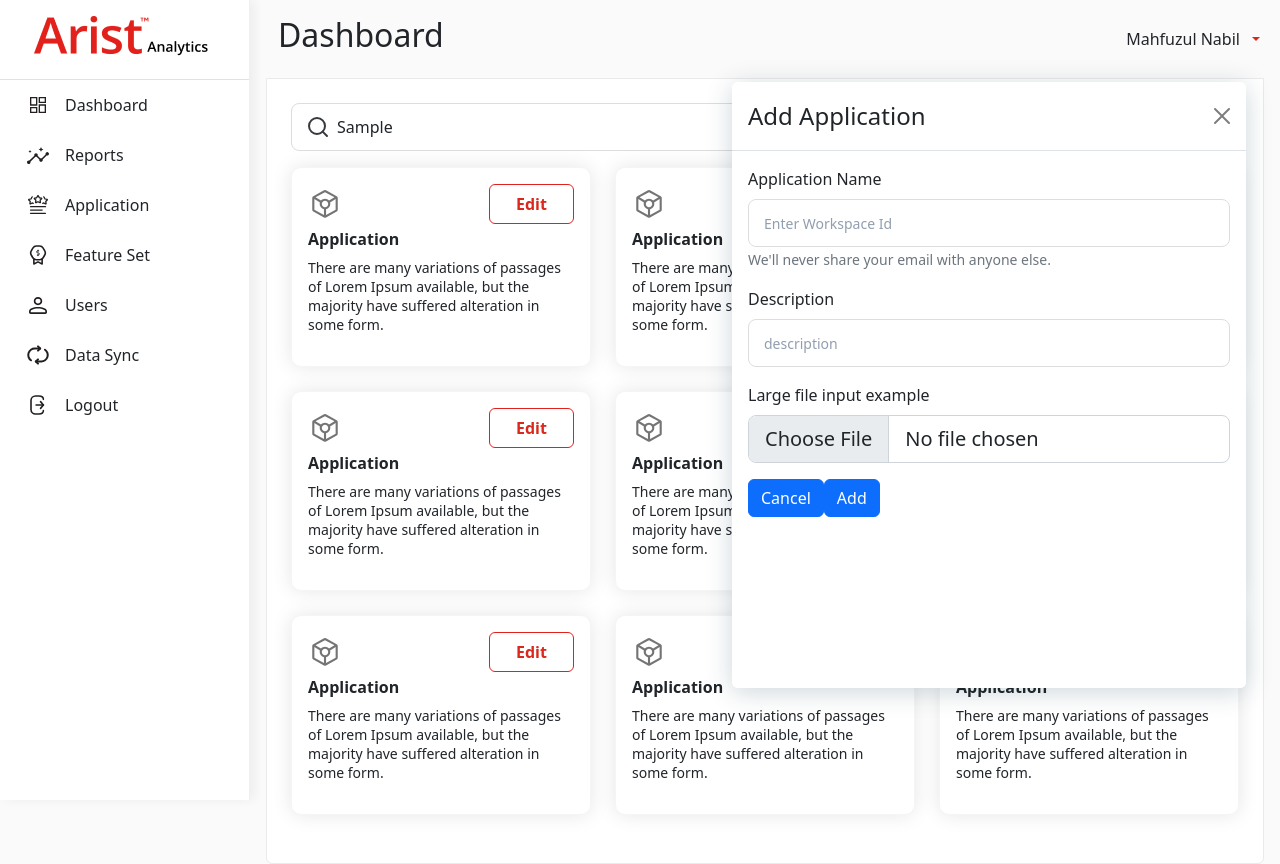
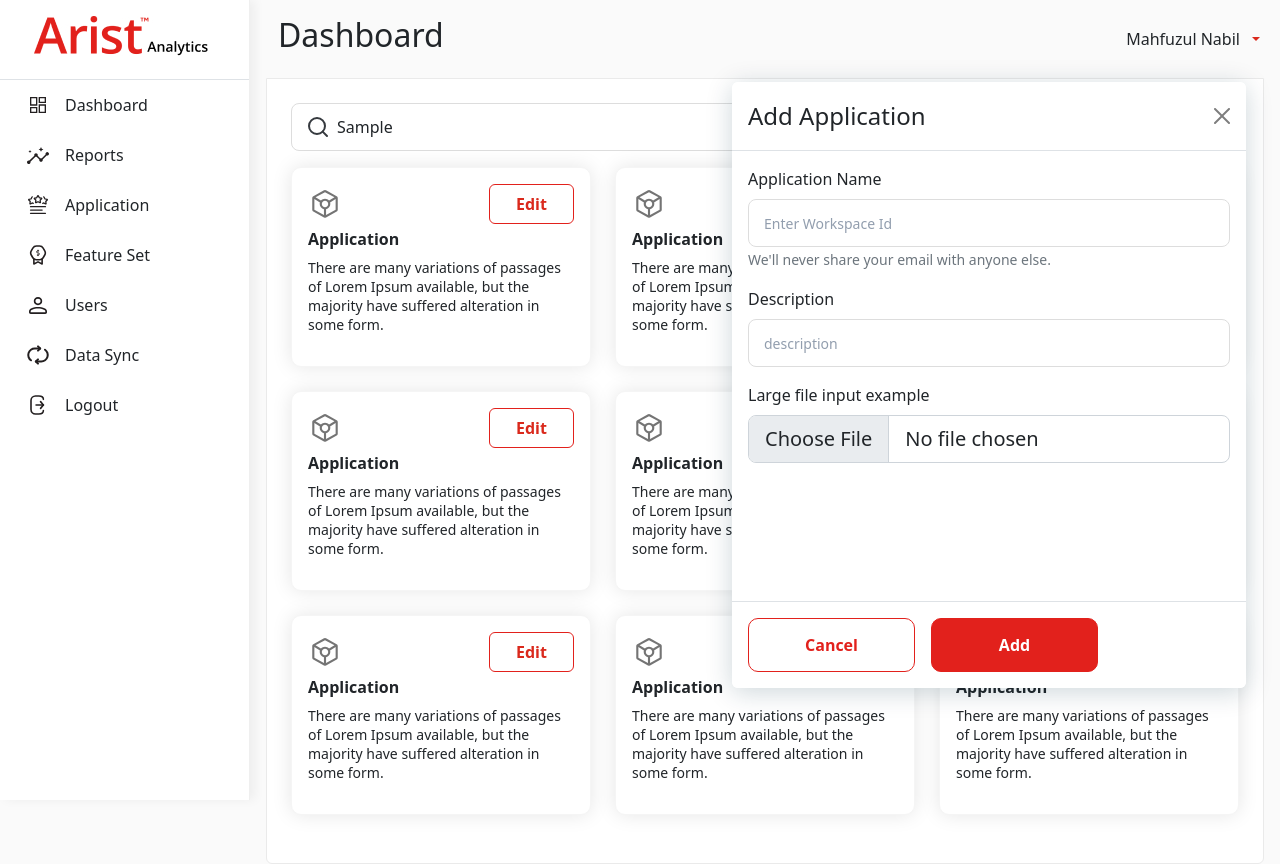
Before and after one commit to siddhanshjain/farragutapp, a React (Create React App) app in the folder farragut/: page /application in a window 1280 px wide. Both pictures are taken after typing "Sample" into the empty fields and a click on the button "Add". Built offline with nearby package versions, Linux system fonts and the light colour scheme.

Commit message:
[Commit for red button css]

```diff
--- a/farragut/src/assets/css/common.css
+++ b/farragut/src/assets/css/common.css
@@ -14,6 +14,7 @@ input::placeholder {
   color: #929eae !important;
   font-size: 14px;
 }
+/* Button css */
 .buttoncss1 {
   background-color: #da291c;
   border-radius: 8px;
@@ -21,6 +22,42 @@ input::placeholder {
   color: #ffffff;
   border: none;
 }
+.red-btn.btn-danger {
+  font-weight: 600;
+  font-size: 16px;
+  line-height: 26px;
+  color: #ffffff;
+  border: 1px solid #e2211c;
+  background-color: #e2211c;
+  border-radius: 10px;
+  min-width: 167px;
+  padding-top: 13px;
+  padding-bottom: 13px;
+  text-align: center;
+}
+.red-btn.btn-danger:hover {
+  color: #ffffff;
+  background-color: #e2211c;
+}
+.red-btn-outline.btn-outline-danger {
+  font-weight: 600;
+  font-size: 16px;
+  line-height: 26px;
+  color: #e2211c;
+  border: 1px solid #e2211c;
+  background-color: #ffffff;
+  border-radius: 10px;
+  min-width: 167px;
+  padding-top: 13px;
+  padding-bottom: 13px;
+  text-align: center;
+}
+.red-btn-outline.btn-outline-danger:hover {
+  color: #e2211c;
+  border: 1px solid #e2211c;
+  background-color: #ffffff;
+}
+/* Button css end */
 /* Model css */
 .model-component-wrapper {
   max-width: 514px;
@@ -99,4 +136,6 @@ input::placeholder {
   color: #ffffff;
   border: 1px solid #e2211c;
 }
+.application-form {
+}
 /* Application.css end */
--- a/farragut/src/pages/Application.js
+++ b/farragut/src/pages/Application.js
@@ -25,7 +25,7 @@ const Application = () => {
           </form>
         </Col>
         <Col className="col-md-6">
-          <div className="justify-content-end d-flex align-items-center">
+          <div className="justify-content-end d-flex align-items-center application-form">
                 <Button
                   onClick={handleShow}
                   to=""
@@ -57,14 +57,16 @@ const Application = () => {
                           <Form.Label>Large file input example</Form.Label>
                           <Form.Control type="file" size="lg" />
                         </Form.Group>
-                      <Button variant="primary" onHide={() => setShow(false)}>
+                    </Form>
+                  </Modal.Body>
+                  <Modal.Footer className="justify-content-start">
+                    <Button variant="outline-danger" className="me-2 red-btn-outline" onHide={() => setShow(false)}>
                         Cancel
                       </Button>
-                      <Button variant="primary">
+                      <Button variant="danger" className="ms-2 red-btn">
                         Add
                       </Button>
-                    </Form>
-                  </Modal.Body>
+                  </Modal.Footer>
                 </Modal>
                 {/* Model end */}
             </div>
```
